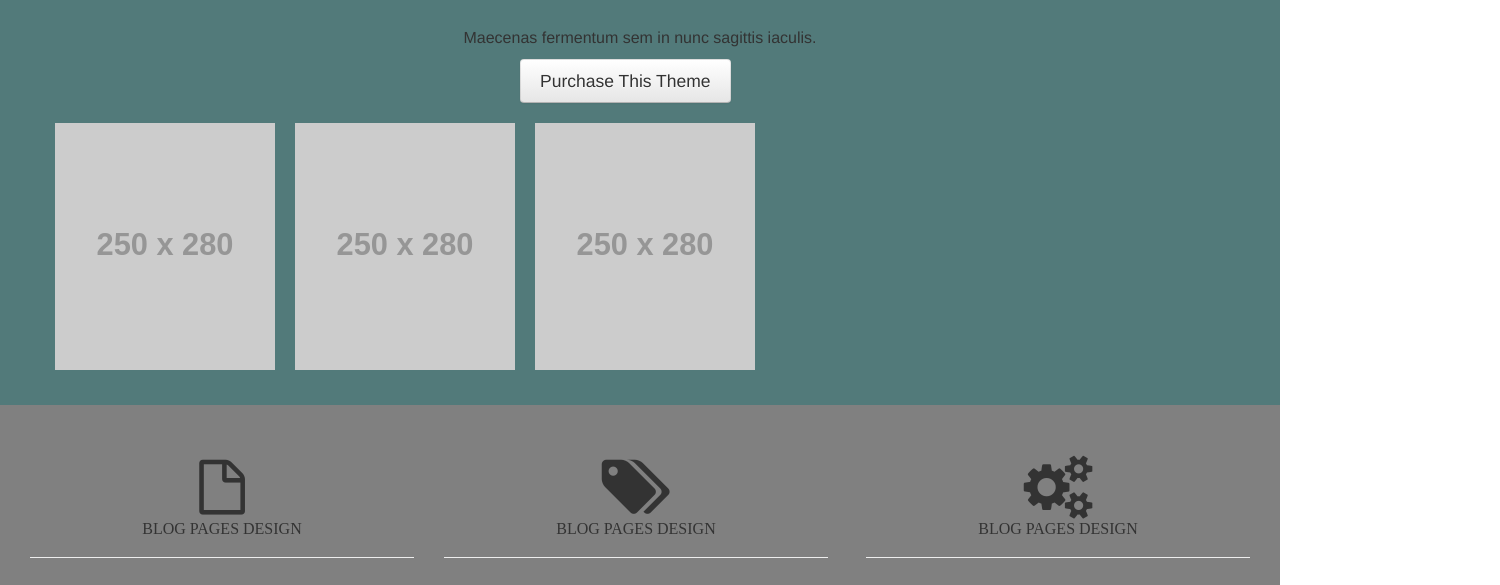
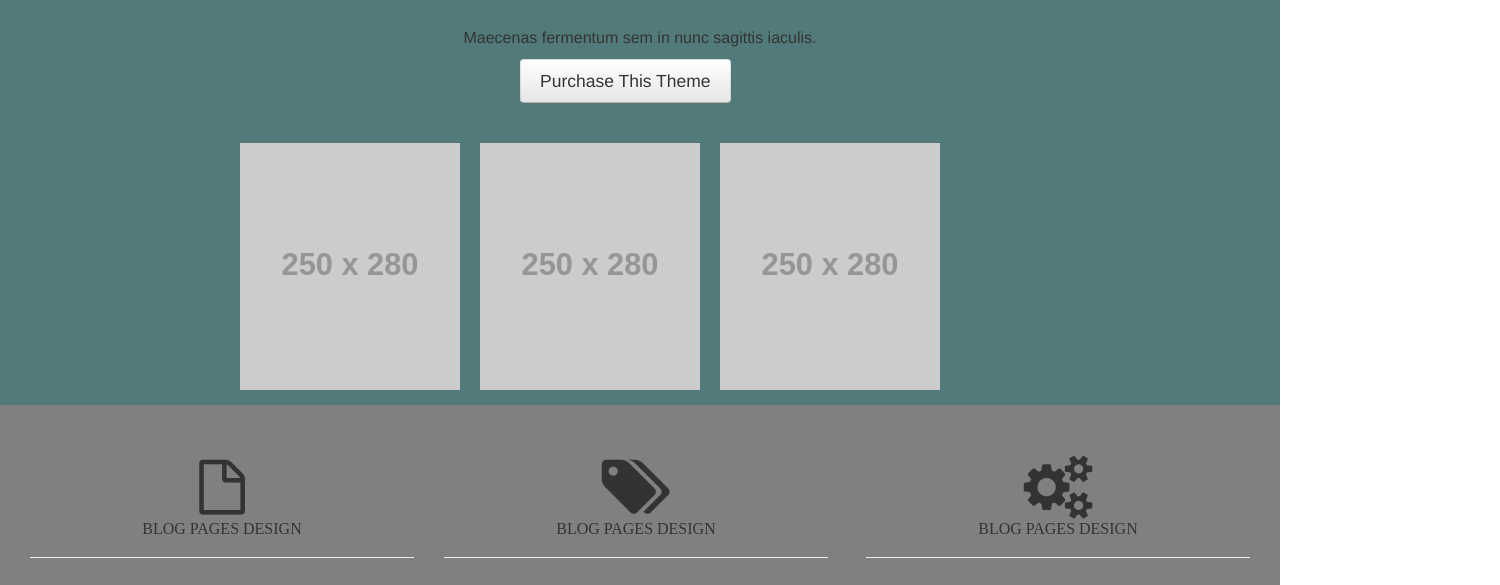
Before and after one commit to safiye/boots, a plain HTML site: page index.html in a window 1280 px wide. Shown: the part 213-798 px from the top of the page, 1500 px wide, since content can reach past the window. Drawn offline with nearby package versions, Linux system fonts and the light colour scheme; placeholder pictures from the web are drawn by us.

Commit message:
rows alan düzenlemesi

```diff
--- a/index.html
+++ b/index.html
@@ -5,6 +5,9 @@
 <link href="css/bootstrap.min.css" rel="stylesheet" >
 <link rel="stylesheet" href="font-awesome/css/font-awesome.min.css">
 <link href="main.css" rel="stylesheet">
+<script src="http://code.jquery.com/jquery.js"></script>
+<script src="js/bootstrap.min.js"></script>
+
 
 
 <head>
@@ -36,20 +39,17 @@
         </div>
 	<div class="rows">
 	 <ul class="rows-img">
+
 		  <div class="span3">
+			<img src="http://placehold.it/250x280"/>
+		  </div>
 
+		  <div class="span3">
 			<img src="http://placehold.it/250x280"/>
+		  </div>
 
-		  </div>
 		  <div class="span3">
-
 			<img src="http://placehold.it/250x280"/>
-
-		  </div>
-		  <div class="span3">
-
-			<img src="http://placehold.it/250x280"/>
-
 		  </div>
 
 		</ul>
--- a/main.css
+++ b/main.css
@@ -378,12 +378,12 @@ a {
 .btn-group {
     margin-left: 520px;
 }
-.thumbnails{
+.rows{
     float:left;
     width: 100%;
     height: auto;
 }
-.thumbnail{
+.rows-img{
     float: left;
     margin-top: 40px;
     width: 100%;
@@ -432,10 +432,7 @@ margin-top: -90px;
 
     background-color: black;
 }
-.span3 > img{
-    margin: 10px 10px -100px 10px;
 
-}
 .recent > .span3{
     margin-top: -80px;
 }
```
